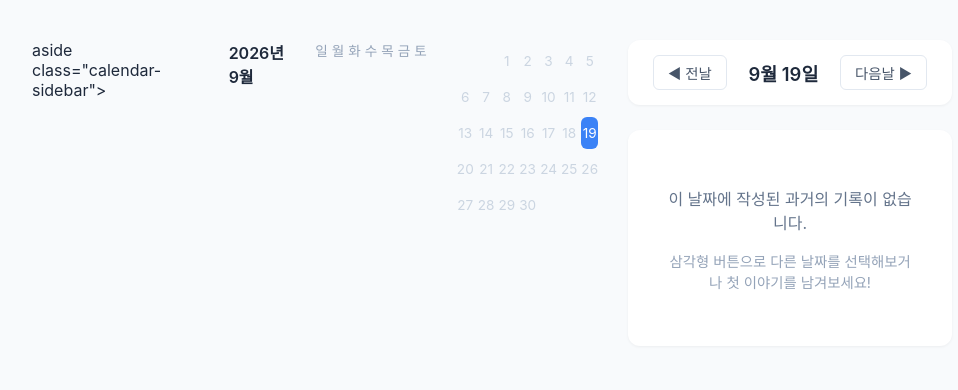
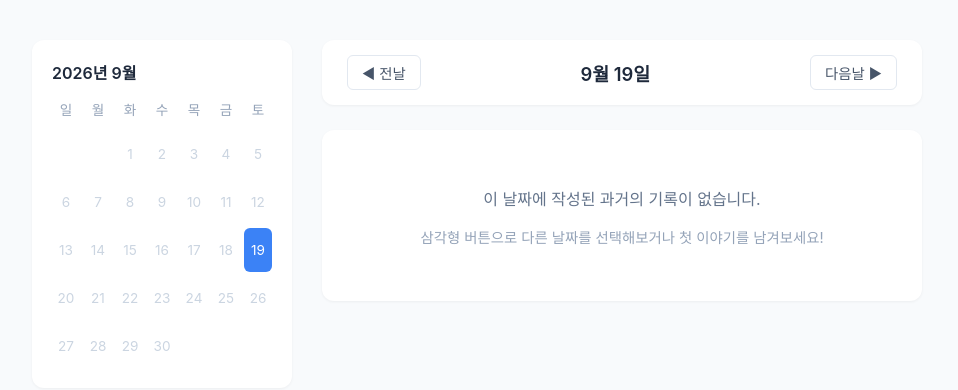
Before and after one commit to yunjeh/journal, a Jekyll site: the page built from index.md, in a window 1280 px wide. Shown: the top 390 px of the page, without its empty margins (148-1106 px from the left). Built offline with Jekyll 4.4.1, drawn with Linux system fonts in a browser that asks for light colours.

Commit message:
Refactor HTML layout and improve styles

```diff
--- a/_layouts/default.html
+++ b/_layouts/default.html
@@ -29,6 +29,7 @@
             border-radius: 12px;
             box-shadow: 0 1px 3px rgba(0,0,0,0.05);
             flex-shrink: 0;
+            box-sizing: border-box;
         }
         .cal-header {
             display: flex;
@@ -55,6 +56,10 @@
             padding: 8px 0;
             border-radius: 6px;
             color: #cbd5e1; /* 기본(글 없는 날) 연하게 표시 */
+            display: flex;
+            align-items: center;
+            justify-content: center;
+            aspect-ratio: 1; /* 정사각형 셀 유지로 깨짐 방지 */
         }
         /* 글이 있는 날짜 스타일 (진하게 & 클릭 가능) */
         .cal-cell.has-post {
@@ -78,6 +83,7 @@
         .diary-container {
             flex-grow: 1;
             max-width: 600px;
+            min-width: 0;
         }
         .diary-header {
             display: flex;
@@ -126,7 +132,7 @@
 <body>
     <div class="site-wrapper">
         <!-- 좌측 캘린더 사이드바 -->
-        aside class="calendar-sidebar">
+        <aside class="calendar-sidebar">
             <div class="cal-header">
                 <span id="cal-month-title">로딩 중...</span>
             </div>
```
Also changed, not shown: other parts of _layouts/default.html (+6 -11 lines).
